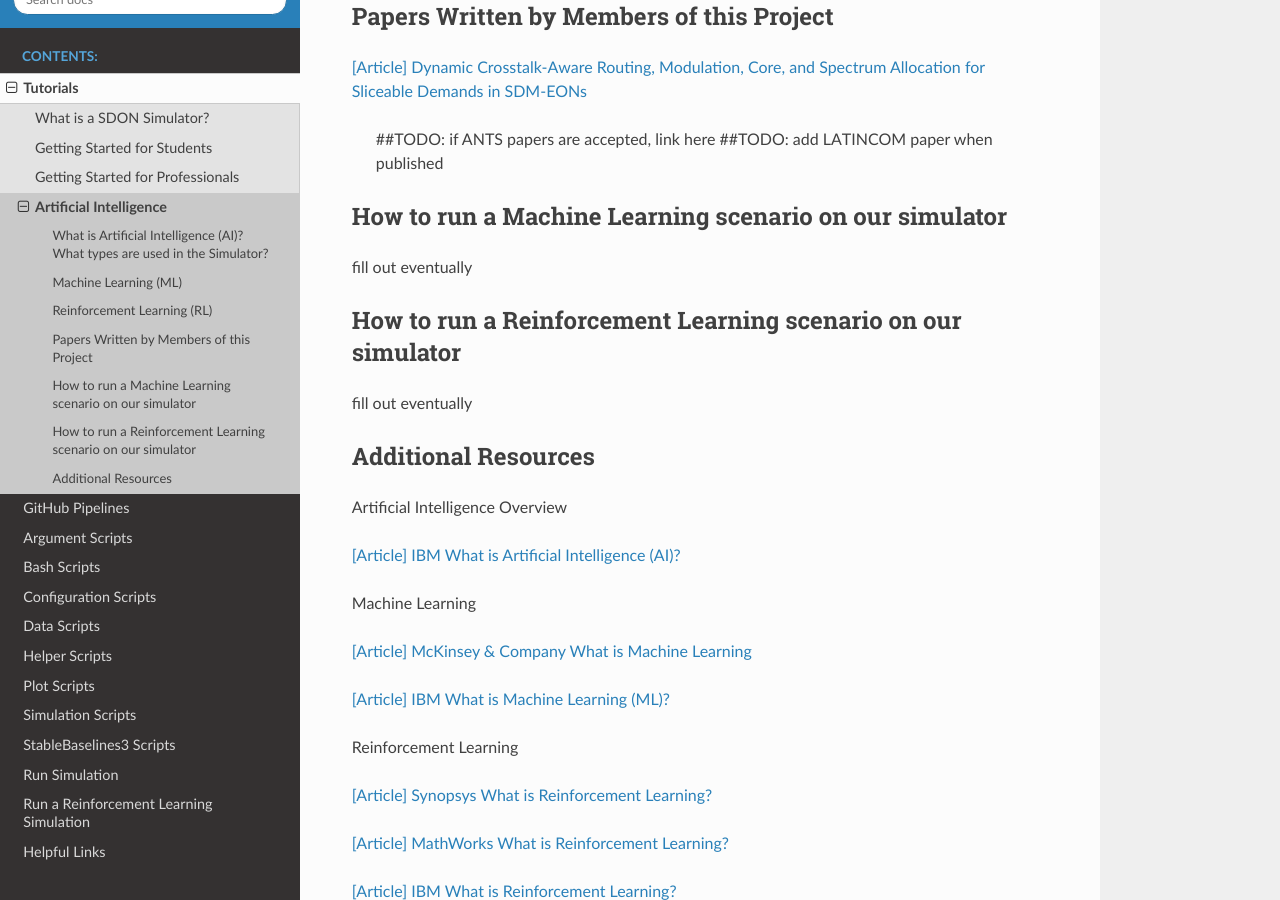
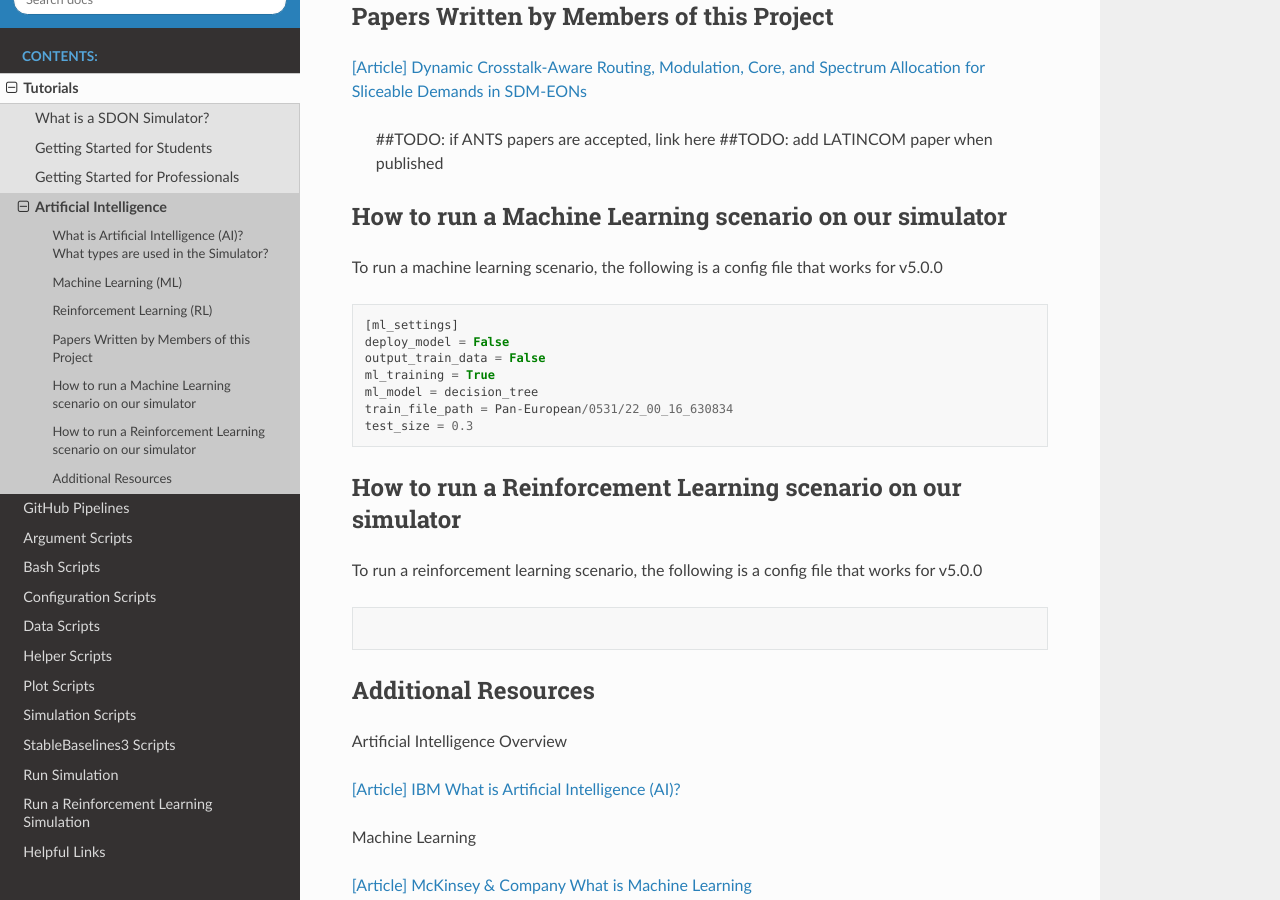
Before and after one commit to SDNNetSim/SDON_simulator, a Sphinx documentation site: the page built from docs/tutorials/artifical_intelligence.rst, in a window 1280 px wide and 900 px high, scrolled down 888 px. Built offline with Sphinx 7.4.7 and the Read the Docs theme 2.0.0, drawn with Linux system fonts in a browser that asks for light colours; pages that are not in the unit, such as notebooks, are missing from menus.

Commit message:
Add ML instructions

```diff
--- a/docs/tutorials/artifical_intelligence.rst
+++ b/docs/tutorials/artifical_intelligence.rst
@@ -36,11 +36,25 @@ Papers Written by Members of this Project
 
 How to run a Machine Learning scenario on our simulator
 -------------------------------------------------------
-fill out eventually
+To run a machine learning scenario, the following is a config file that works for v5.0.0
+
+.. code-block:: python
+
+    [ml_settings]
+    deploy_model = False
+    output_train_data = False
+    ml_training = True
+    ml_model = decision_tree
+    train_file_path = Pan-European/0531/22_00_16_630834
+    test_size = 0.3
 
 How to run a Reinforcement Learning scenario on our simulator
 -------------------------------------------------------------
-fill out eventually
+To run a reinforcement learning scenario, the following is a config file that works for v5.0.0
+
+.. code-block:: python
+
+
 
 Additional Resources
 --------------------
```
